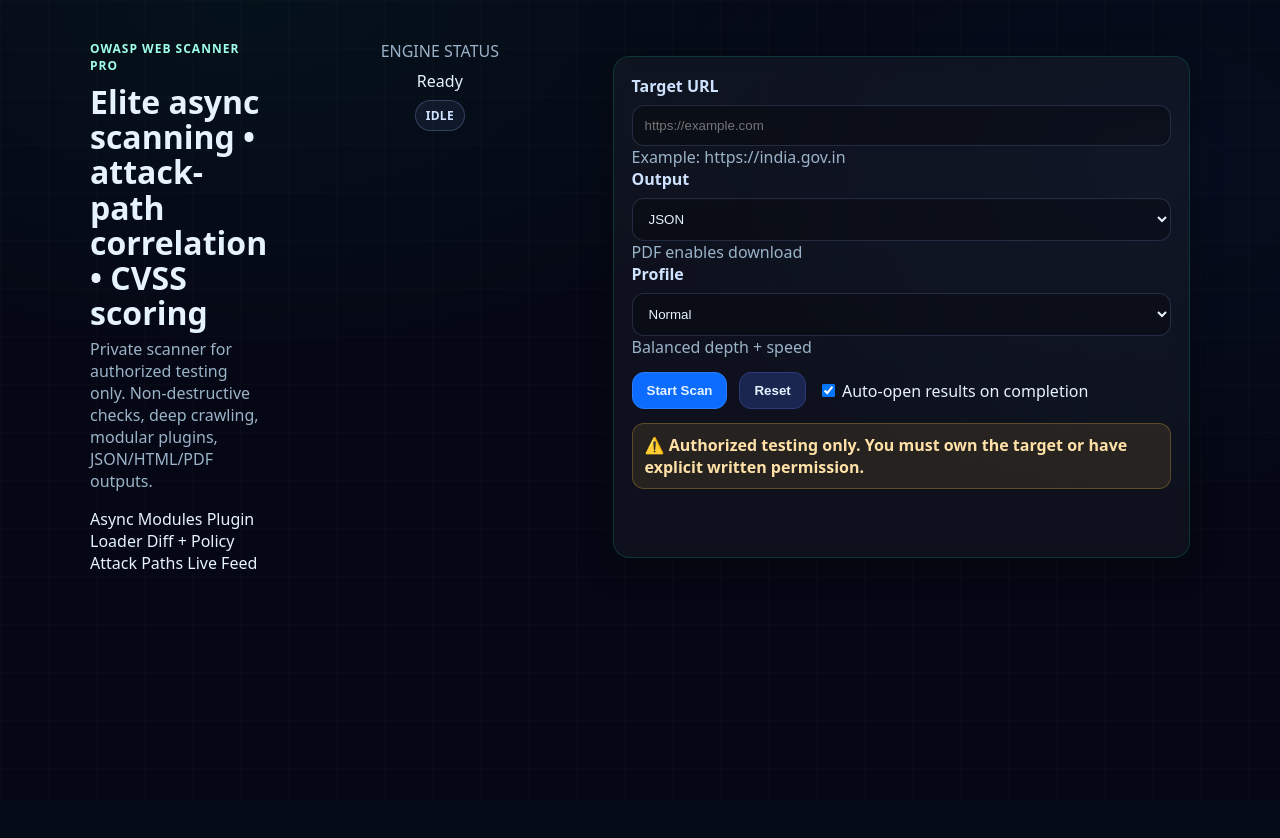
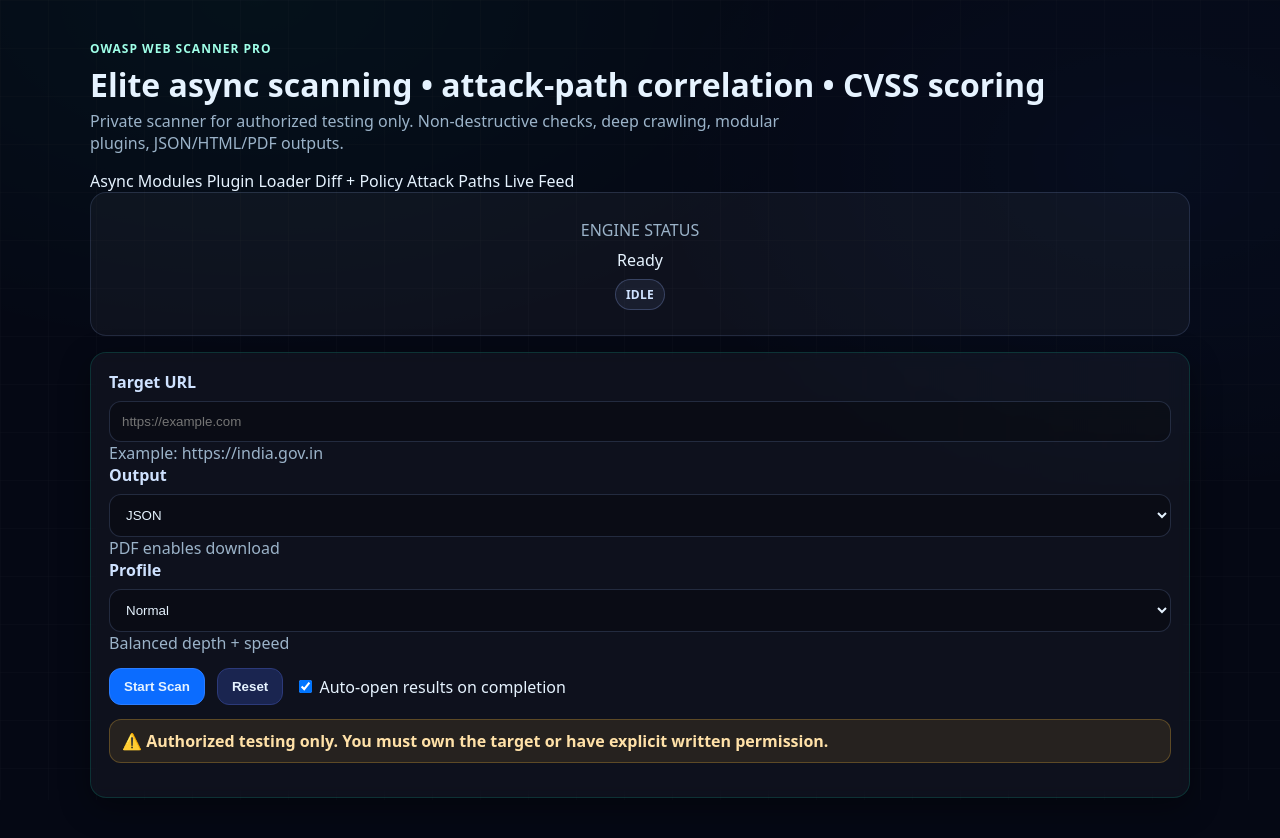
Before and after one commit to k2307/owasp-web-scanner-pro, a Flask app: page / in a window 1280 px wide. Before the commit the page ends 569 px from the top, so only its background shows below. Run offline with Flask 3, Linux system fonts and the light colour scheme.

Commit message:
full update

```diff
--- a/static/style.css
+++ b/static/style.css
@@ -358,14 +358,7 @@
   transition: width 220ms ease;
 }
 
-.hero{
-  display:flex;
-  justify-content:space-between;
-  gap:18px;
-  margin-bottom:18px;
-}
 .heroLeft{ flex: 1; }
-.heroRight{ width: min(420px, 100%); }
 
 .kicker{
   color:#9fffe8;
@@ -445,6 +438,21 @@
   margin-top:12px;
 }
 
+.topGrid{
+  display:grid;
+  grid-template-columns: 1.15fr 1fr;
+  gap:22px;
+  align-items:start;
+  margin-bottom:18px;
+}
+
+.rightStack{
+  display:flex;
+  flex-direction:column;
+  gap:16px;
+}
+
+/* Engine status centered inside card */
 .statusCenter{
   display:flex;
   flex-direction:column;
@@ -452,11 +460,21 @@
   justify-content:center;
   text-align:center;
   gap:8px;
-  height:100%;
+  min-height:110px;
 }
 
+/* Make sure the status card hugs the right column nicely */
 .statusCard{
-  display:flex;
-  align-items:center;
-  justify-content:center;
+  background:rgba(255,255,255,0.04);
+  border:1px solid rgba(150,180,255,0.15);
+  border-radius:16px;
+  padding:16px;
+  height:auto;
 }
+
+/* Responsive: stack on small screens */
+@media (max-width: 900px){
+  .topGrid{
+    grid-template-columns: 1fr;
+  }
+}
```
